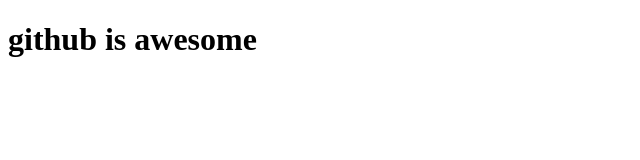
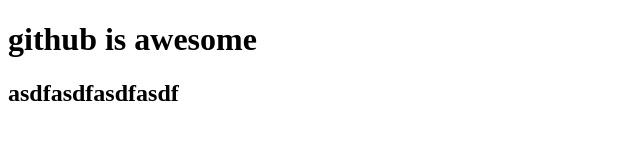
Before and after one commit to JustinSarrasin/gh-test, a plain HTML site: page index.html in a window 1280 px wide. Shown: the whole page, without its empty margins (0-640 px from the left). Drawn offline with Linux system fonts and the light colour scheme.

Commit message:
added h2

```diff
--- a/index.html
+++ b/index.html
@@ -8,5 +8,6 @@
 </head>
 <body>
     <h1>github is awesome</h1>
+    <h2>asdfasdfasdfasdf</h2>
 </body>
 </html>
```
